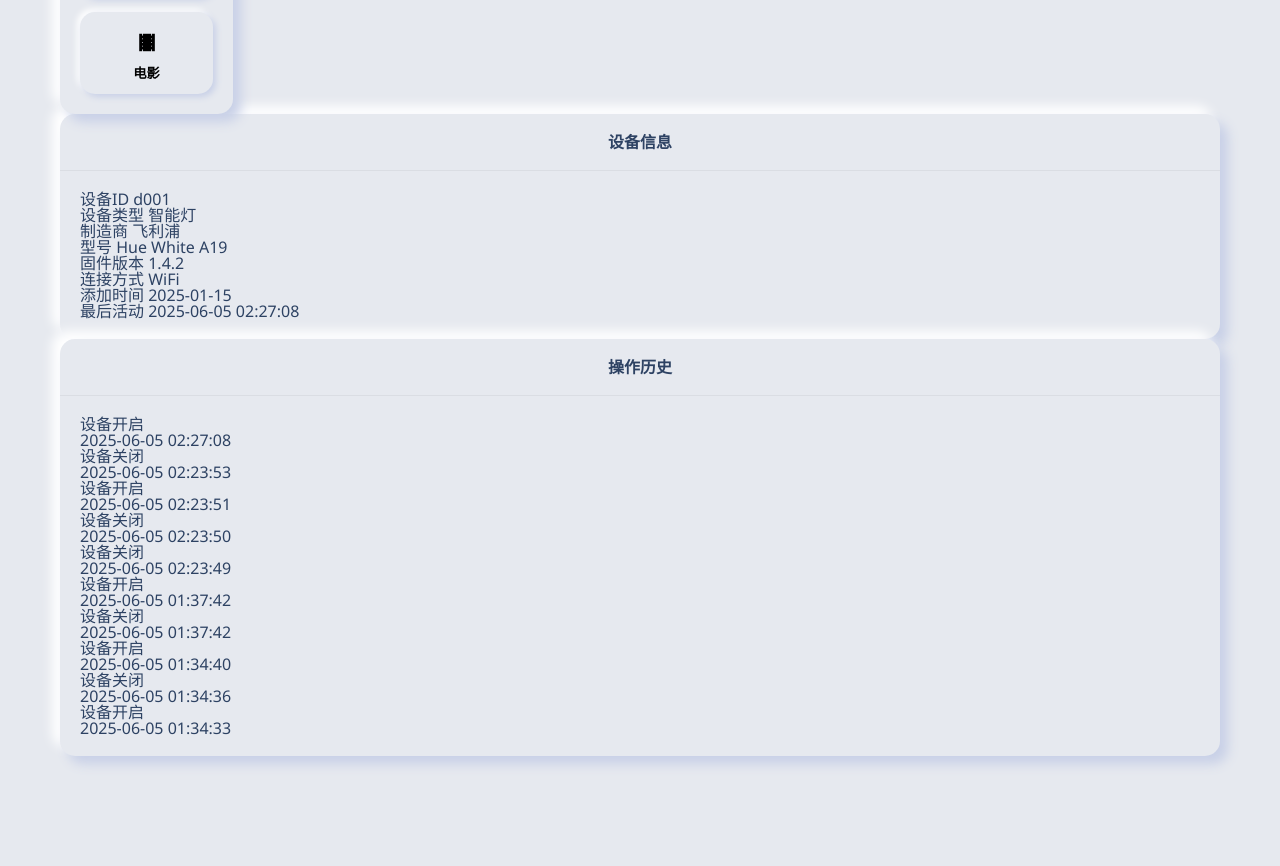
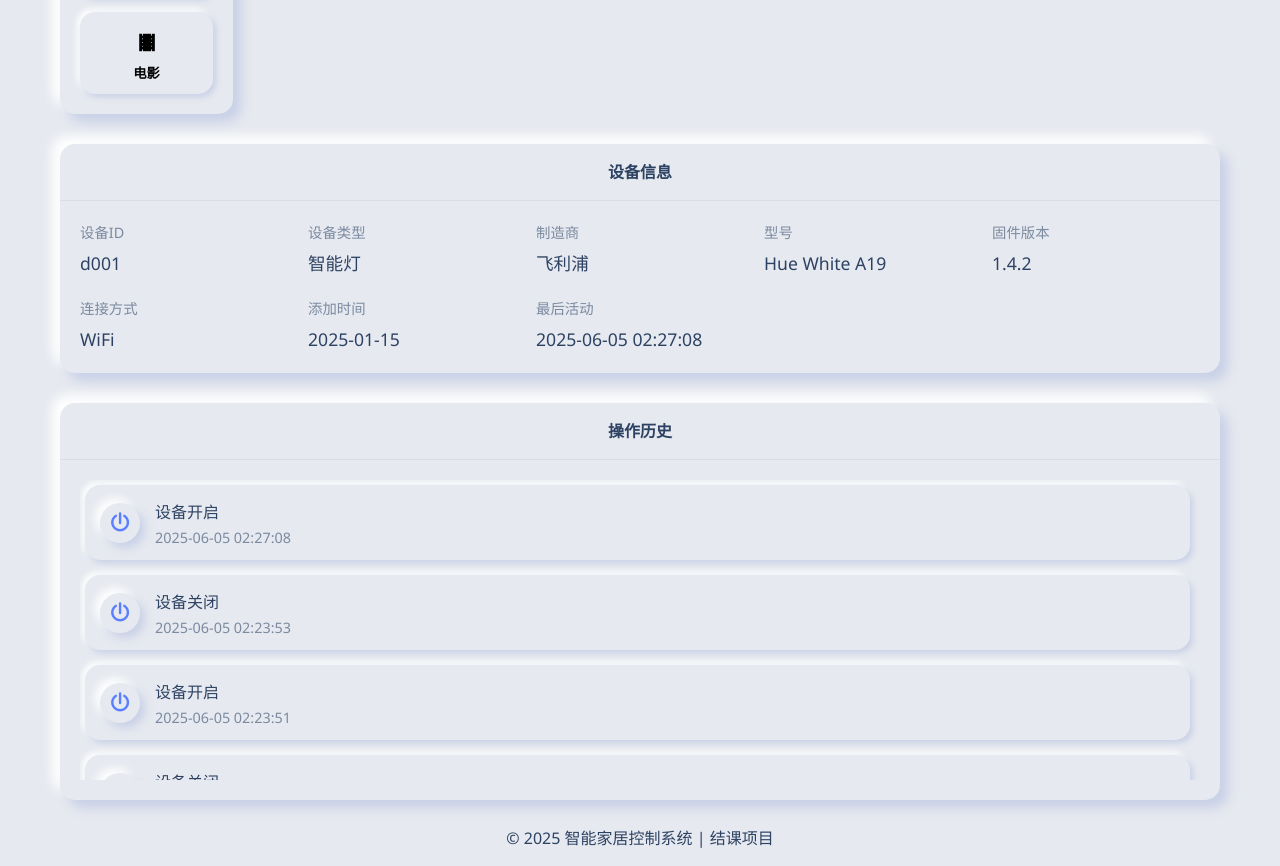
Before and after one commit to LUFANGQIAN/Smart-Home-Project, a plain HTML site: page code/frontend/device.html in a window 1280 px wide. Shown: the part 894-1760 px from the top of the page. Before the commit the page ends 1670 px from the top, so only its background shows below. Drawn offline with Linux system fonts and the light colour scheme.

Commit message:
完成前端样式，业务逻辑待开发

```diff
--- a/code/frontend/css/device-detail.css
+++ b/code/frontend/css/device-detail.css
@@ -304,6 +304,7 @@ main {
 }
 
 .card {
+  margin-bottom: 30px;
   border-radius: var(--border-radius);
   background-color: var(--primary-bg);
   box-shadow: var(--distance) var(--distance) var(--blur) var(--shadow-dark),
@@ -376,7 +377,91 @@ main {
   line-height: 1.6;
 }
 
-.control-btn:active, .control-btn.active {
+.control-btn:active,
+.control-btn.active {
   box-shadow: inset 2px 2px 5px var(--shadow-dark), inset -2px -2px 5px var(--shadow-light);
   color: var(--accent-color);
 }
+
+.info-grid {
+  display: grid;
+  grid-template-columns: repeat(auto-fit, minmax(200px, 1fr));
+  gap: 20px;
+}
+
+.info-item {
+  display: flex;
+  flex-direction: column;
+}
+
+.info-label {
+  font-size: 0.9rem;
+  color: var(--text-muted);
+  margin-bottom: 5px;
+  line-height: 1.6;
+}
+
+.info-value {
+  font-size: 1.1rem;
+  font-weight: 500;
+  line-height: 1.6;
+}
+
+.history-list {
+  max-height: 300px;
+  overflow-y: auto;
+  padding-right: 10px;
+}
+
+.history-item {
+  display: flex;
+  align-items: center;
+  padding: 15px;
+  margin-bottom: 15px;
+  margin-left: 5px;
+  border-radius: var(--border-radius);
+  background-color: var(--primary-bg);
+  box-shadow: 3px 3px 6px var(--shadow-dark), -3px -3px 6px var(--shadow-light);
+}
+
+.history-item:first-child {
+  margin-top: 5px;
+}
+
+.history-icon {
+  width: 40px;
+  height: 40px;
+  border-radius: 50%;
+  background-color: var(--primary-bg);
+  box-shadow: 5px 5px 10px var(--shadow-dark),
+    -5px -5px 10px var(--shadow-light);
+  line-height: 1.6;
+  display: flex;
+  justify-content: center;
+  align-items: center;
+  margin-right: 15px;
+}
+
+.history-icon span {
+  font-size: 1.2rem;
+  color: var(--accent-color);
+}
+
+
+.history-action {
+  font-weight: 500;
+  margin-bottom: 5px;
+  line-height: 1.6;
+}
+
+.history-time {
+  font-size: 0.9rem;
+  color: var(--text-muted);
+}
+
+
+footer {
+  display: flex;
+  justify-content: center;
+  align-items: center;
+}
--- a/code/frontend/device.html
+++ b/code/frontend/device.html
@@ -26,7 +26,7 @@
 
         <!-- 返回主页导航 -->
         <nav class="backhome-nav">
-            <a class="backhome-btn" href="#">
+            <a class="backhome-btn" href="./index.html">
                 <span class="iconfont">&#xe715;</span>
                 返回控制面板
             </a>
@@ -173,45 +173,50 @@
                     </div>
                     <div class="card-body">
                         <div class="history-list" id="history-list">
+
                             <div class="history-item">
                                 <div class="history-icon">
-                                    <i class="fas fa-power-off"></i>
+                                    <span class="iconfont">&#xe604;</span>
                                 </div>
                                 <div class="history-content">
                                     <div class="history-action">设备开启</div>
                                     <div class="history-time">2025-06-05 02:27:08</div>
                                 </div>
                             </div>
+
                             <div class="history-item">
                                 <div class="history-icon">
-                                    <i class="fas fa-power-off"></i>
+                                    <span class="iconfont">&#xe604;</span>
                                 </div>
                                 <div class="history-content">
                                     <div class="history-action">设备关闭</div>
                                     <div class="history-time">2025-06-05 02:23:53</div>
                                 </div>
                             </div>
+
                             <div class="history-item">
                                 <div class="history-icon">
-                                    <i class="fas fa-power-off"></i>
+                                    <span class="iconfont">&#xe604;</span>
                                 </div>
                                 <div class="history-content">
                                     <div class="history-action">设备开启</div>
                                     <div class="history-time">2025-06-05 02:23:51</div>
                                 </div>
                             </div>
+
                             <div class="history-item">
                                 <div class="history-icon">
-                                    <i class="fas fa-power-off"></i>
+                                    <span class="iconfont">&#xe604;</span>
                                 </div>
                                 <div class="history-content">
                                     <div class="history-action">设备关闭</div>
                                     <div class="history-time">2025-06-05 02:23:50</div>
                                 </div>
                             </div>
+
                             <div class="history-item">
                                 <div class="history-icon">
-                                    <i class="fas fa-power-off"></i>
+                                    <span class="iconfont">&#xe604;</span>
                                 </div>
                                 <div class="history-content">
                                     <div class="history-action">设备关闭</div>
@@ -220,7 +225,7 @@
                             </div>
                             <div class="history-item">
                                 <div class="history-icon">
-                                    <i class="fas fa-power-off"></i>
+                                    <span class="iconfont">&#xe604;</span>
                                 </div>
                                 <div class="history-content">
                                     <div class="history-action">设备开启</div>
@@ -229,7 +234,7 @@
                             </div>
                             <div class="history-item">
                                 <div class="history-icon">
-                                    <i class="fas fa-power-off"></i>
+                                    <span class="iconfont">&#xe604;</span>
                                 </div>
                                 <div class="history-content">
                                     <div class="history-action">设备关闭</div>
@@ -238,7 +243,7 @@
                             </div>
                             <div class="history-item">
                                 <div class="history-icon">
-                                    <i class="fas fa-power-off"></i>
+                                    <span class="iconfont">&#xe604;</span>
                                 </div>
                                 <div class="history-content">
                                     <div class="history-action">设备开启</div>
@@ -247,7 +252,7 @@
                             </div>
                             <div class="history-item">
                                 <div class="history-icon">
-                                    <i class="fas fa-power-off"></i>
+                                    <span class="iconfont">&#xe604;</span>
                                 </div>
                                 <div class="history-content">
                                     <div class="history-action">设备关闭</div>
@@ -256,7 +261,7 @@
                             </div>
                             <div class="history-item">
                                 <div class="history-icon">
-                                    <i class="fas fa-power-off"></i>
+                                    <span class="iconfont">&#xe604;</span>
                                 </div>
                                 <div class="history-content">
                                     <div class="history-action">设备开启</div>
@@ -270,6 +275,10 @@
 
         </div>
 
+        <footer class="footer">
+            <p>© 2025 智能家居控制系统 | 结课项目</p>
+        </footer>
+
     </main>
 </body>
 
--- a/code/frontend/js/test.js
+++ b/code/frontend/js/test.js
@@ -220,6 +220,11 @@ function toggleDeviceStatus(deviceId, newStatus) {
     });
 }
 
+/**
+ * 更新设备UI
+ * @param {string} deviceId - 设备ID
+ * @param {string} status - 设备状态
+ */
 function updateDeviceUI(deviceId, status) {
     const deviceCard = $(`.device-card[data-id="${deviceId}"]`);
     const statusIndicator = deviceCard.find('.status-indicator');
```
